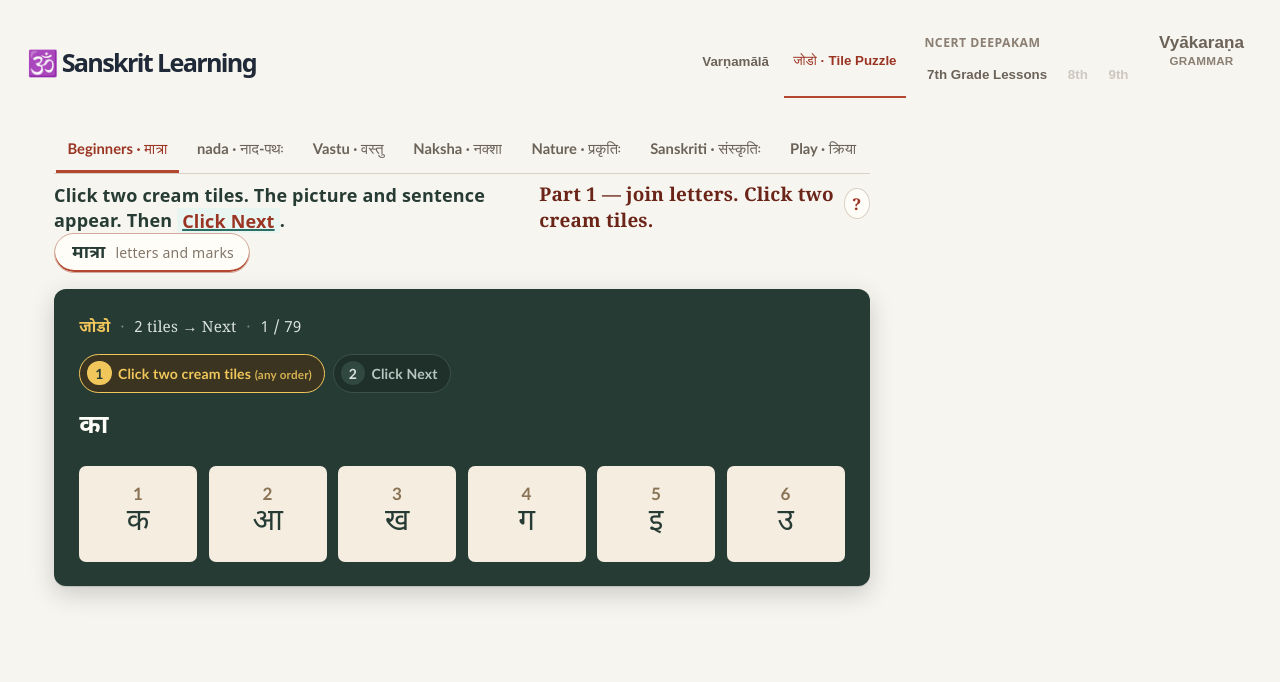
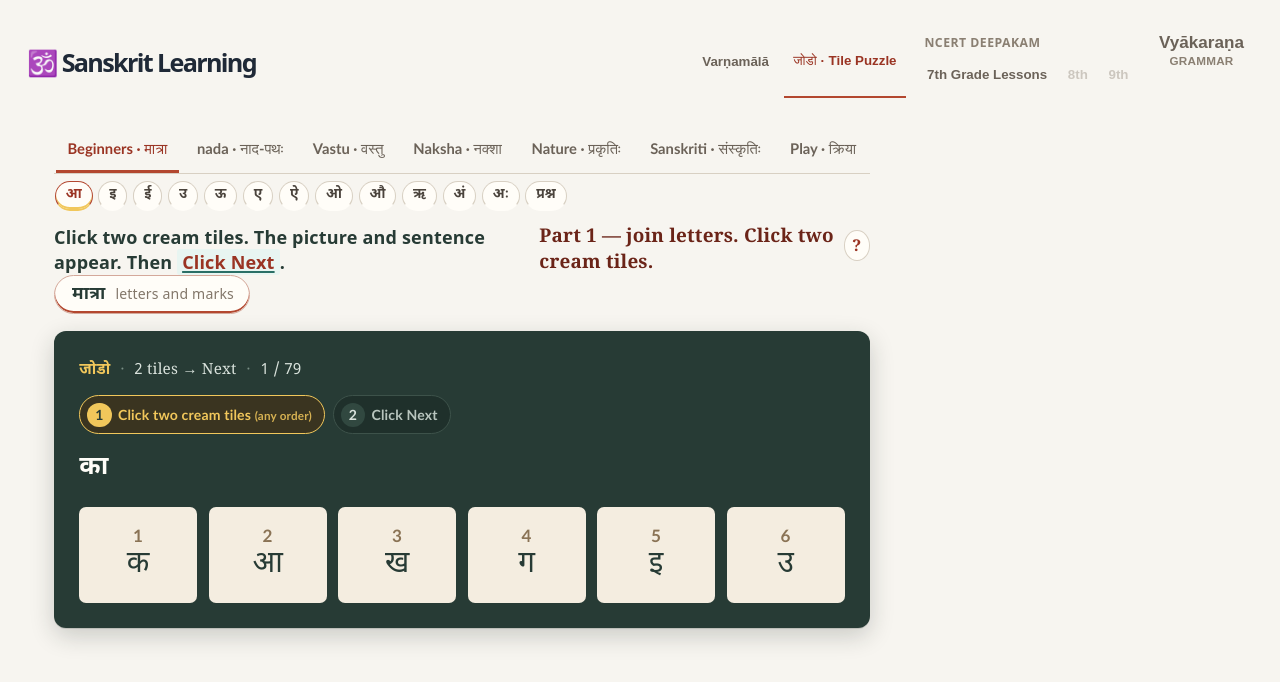
Before and after one commit to ashome16/sanskrit-teaching-web-app-from-beginner-to-advanced-, a React (Vite) app: page / in a window 1280 px wide. Both pictures are taken after a click on the button "जोडो · Tile Puzzle". Shown: the top 682 px of the page. Built offline with nearby package versions, Linux system fonts and the light colour scheme.

Commit message:
Add board section jump chips; restore nav view

```diff
--- a/src/components/Board.tsx
+++ b/src/components/Board.tsx
@@ -130,6 +130,103 @@ function emphasizeTipText(text: string): React.ReactNode {
   }
   if (last < text.length) nodes.push(text.slice(last));
   return nodes.length ? <>{nodes}</> : text;
+}
+
+
+/** Matra section chips for Beginners · मात्रा (scan for first matching target). */
+const MATRA_SECTION_DEFS: { label: string; exemplar: string; mark: string }[] = [
+  { label: 'आ', exemplar: 'का', mark: 'ा' },
+  { label: 'इ', exemplar: 'कि', mark: 'ि' },
+  { label: 'ई', exemplar: 'की', mark: 'ी' },
+  { label: 'उ', exemplar: 'कु', mark: 'ु' },
+  { label: 'ऊ', exemplar: 'कू', mark: 'ू' },
+  { label: 'ए', exemplar: 'के', mark: 'े' },
+  { label: 'ऐ', exemplar: 'कै', mark: 'ै' },
+  { label: 'ओ', exemplar: 'को', mark: 'ो' },
+  { label: 'औ', exemplar: 'कौ', mark: 'ौ' },
+  { label: 'ऋ', exemplar: 'कृ', mark: 'ृ' },
+  { label: 'अं', exemplar: 'कं', mark: 'ं' },
+  { label: 'अः', exemplar: 'कः', mark: 'ः' },
+];
+
+type BoardSectionChip = { id: string; label: string; start: number };
+
+function isPrashnaPuzzle(puzzle: BoardPuzzle): boolean {
+  if ((puzzle.phase || '').trim() === 'prashna') return true;
+  return false;
+}
+
+function findMatraSectionStart(puzzles: BoardPuzzle[], exemplar: string, mark: string): number {
+  const byExemplar = puzzles.findIndex((p) => {
+    if (isPrashnaPuzzle(p)) return false;
+    const t = (p.target || '').normalize('NFC');
+    return t === exemplar || t.startsWith(exemplar);
+  });
+  if (byExemplar >= 0) return byExemplar;
+  return puzzles.findIndex((p) => {
+    if (isPrashnaPuzzle(p)) return false;
+    return (p.target || '').normalize('NFC').includes(mark);
+  });
+}
+
+function findPrashnaSectionStart(puzzles: BoardPuzzle[]): number {
+  const byPhase = puzzles.findIndex((p) => (p.phase || '').trim() === 'prashna');
+  if (byPhase >= 0) return byPhase;
+  // First whole-word question row (target appears as a full cream tile).
+  return puzzles.findIndex((p) => {
+    const target = ((p.answer ?? p.target) || '').normalize('NFC');
+    if (!target) return false;
+    return p.tiles.some((tile) => cleanTile(tile).normalize('NFC') === target);
+  });
+}
+
+/** त-row: first target starting with त + matra (ता ति…) once that row exists. */
+function findTaRowStart(puzzles: BoardPuzzle[]): number {
+  return puzzles.findIndex((p) => {
+    if (isPrashnaPuzzle(p)) return false;
+    const t = (p.target || '').normalize('NFC');
+    return /^त[\u093E\u093F\u0940\u0941\u0942\u0943\u0947\u0948\u094B\u094C\u0902\u0903]/.test(t);
+  });
+}
+
+function buildMatraSectionChips(puzzles: BoardPuzzle[]): BoardSectionChip[] {
+  const chips: BoardSectionChip[] = [];
+  for (const def of MATRA_SECTION_DEFS) {
+    const start = findMatraSectionStart(puzzles, def.exemplar, def.mark);
+    if (start >= 0) chips.push({ id: def.label, label: def.label, start });
+  }
+  const taStart = findTaRowStart(puzzles);
+  if (taStart >= 0) chips.push({ id: 'त', label: 'त', start: taStart });
+  const prashnaStart = findPrashnaSectionStart(puzzles);
+  if (prashnaStart >= 0) chips.push({ id: 'प्रश्न', label: 'प्रश्न', start: prashnaStart });
+  return chips.sort((a, b) => a.start - b.start);
+}
+
+function buildNatureSectionChips(puzzles: BoardPuzzle[]): BoardSectionChip[] {
+  const defs: { id: string; label: string; match: (p: BoardPuzzle) => boolean }[] = [
+    { id: 'रिक्तम्', label: 'रिक्तम्', match: (p) => {
+      const ph = (p.phase || '').trim();
+      return ph !== 'learn' && ph !== 'match-meaning';
+    } },
+    { id: 'शिक्षा', label: 'शिक्षा', match: (p) => (p.phase || '').trim() === 'learn' },
+    { id: 'अर्थ', label: 'अर्थ', match: (p) => (p.phase || '').trim() === 'match-meaning' },
+  ];
+  const chips: BoardSectionChip[] = [];
+  for (const def of defs) {
+    const start = puzzles.findIndex(def.match);
+    if (start >= 0) chips.push({ id: def.id, label: def.label, start });
+  }
+  return chips;
+}
+
+function activeSectionChipId(chips: BoardSectionChip[], puzzleIndex: number): string | null {
+  if (!chips.length) return null;
+  let active = chips[0].id;
+  for (const chip of chips) {
+    if (puzzleIndex >= chip.start) active = chip.id;
+    else break;
+  }
+  return active;
 }
 
 const Board: React.FC = () => {
@@ -386,6 +483,21 @@ const Board: React.FC = () => {
     // goNext closes over puzzleIndex/activeShelf; listing those deps avoids stale advance / double-fire.
   }, [checked, isCorrect, puzzleIndex, activeShelf, activePuzzles.length, isLearnPhase]);
 
+  const sectionChips: BoardSectionChip[] =
+    activeShelf === 'prarambhah' ? buildMatraSectionChips(activePuzzles)
+      : activeShelf === 'prakrtih' ? buildNatureSectionChips(activePuzzles)
+        : [];
+  const activeChipId = activeSectionChipId(sectionChips, puzzleIndex);
+
+  const jumpToSection = (start: number) => {
+    if (start < 0 || !activePuzzles.length) return;
+    const clamped = Math.max(0, Math.min(start, activePuzzles.length - 1));
+    setPuzzleIndexByShelf((current) => ({ ...current, [activeShelf]: clamped }));
+    setChosen([]);
+    setChecked(false);
+    setWrongAttempt(false);
+  };
+
   const activeStep = (checked && isCorrect) ? 2 : 1;
   const graphicWord = ((activePuzzle?.answer ?? activePuzzle?.target ?? activePuzzle?.highlight) || '').normalize('NFC');
   const puzzleGraphic = graphicWord ? iconForExampleWord(graphicWord) : '✨';
@@ -393,9 +505,24 @@ const Board: React.FC = () => {
   return <main className="board-shell">
     <nav className="wing-nav" aria-label="Learning shelves">
       {shelfButtons.map((item) => (
-        <button key={item.id} className={activeShelf === item.id ? 'wing-button active' : 'wing-button'} onClick={() => chooseShelf(item.id)}>{item.label}</button>
+        <button key={item.id} type="button" className={activeShelf === item.id ? 'wing-button active' : 'wing-button'} onClick={() => chooseShelf(item.id)}>{item.label}</button>
       ))}
     </nav>
+
+    {sectionChips.length > 0 && (
+      <div className="board-sections" role="group" aria-label="Jump to section">
+        {sectionChips.map((chip) => (
+          <button
+            key={chip.id}
+            type="button"
+            className={activeChipId === chip.id ? 'board-section-chip active' : 'board-section-chip'}
+            onClick={() => jumpToSection(chip.start)}
+          >
+            {chip.label}
+          </button>
+        ))}
+      </div>
+    )}
 
     <div className="board-tip-row">
       <p className="board-tip">{isLearnPhase
--- a/src/components/Dashboard.tsx
+++ b/src/components/Dashboard.tsx
@@ -30,7 +30,11 @@ const Dashboard: React.FC = () => {
   });
   const [sentenceIndex, setSentenceIndex] = useState(0);
   const [wordSelection, setWordSelection] = useState<WordSelection | null>(null);
-  const [activeView, setActiveView] = useState<'board' | 'reader' | 'grammar'>('reader');
+  const [activeView, setActiveView] = useState<'board' | 'reader' | 'grammar'>(() => {
+    const saved = localStorage.getItem('school-active-view');
+    if (saved === 'board' || saved === 'reader' || saved === 'grammar') return saved;
+    return 'reader';
+  });
 
   useEffect(() => {
     localStorage.setItem('school-active-view', activeView);
--- a/src/styles/board.css
+++ b/src/styles/board.css
@@ -1,5 +1,15 @@
 .board-shell { padding: 0 1.5rem 2rem; text-align: left; }
-.wing-nav { display: flex; gap: .35rem; overflow-x: auto; border-bottom: 1px solid #d8d0c3; padding: 0 .1rem; }
+.wing-nav {
+  background: #f7f5f0;
+  border-bottom: 1px solid #d8d0c3;
+  display: flex;
+  gap: .35rem;
+  overflow-x: auto;
+  padding: 0 .1rem;
+  position: sticky;
+  top: 0;
+  z-index: 6;
+}
 .wing-button { border: 0; border-bottom: 3px solid transparent; background: none; color: #6b6258; cursor: pointer; padding: .8rem .65rem .65rem; font: 600 .82rem 'Trebuchet MS', sans-serif; white-space: nowrap; }
 .wing-button.active { border-bottom-color: #b3472f; color: #9a3423; }
 .board-tip { color: #273b35; font-size: 1rem; font-weight: 700; line-height: 1.4; margin: .5rem 0 0; }
@@ -200,3 +210,37 @@
 @media (max-width: 600px) {
   .learn-word { font-size: 2.1rem; }
 }
+
+/* Section jump chips under wing-nav (matra / Nature phases) */
+.board-sections {
+  display: flex;
+  flex-wrap: wrap;
+  gap: .28rem .32rem;
+  margin: .4rem 0 .1rem;
+  padding: 0 .05rem .15rem;
+}
+.board-section-chip {
+  background: #fffdf8;
+  border: 1px solid #d8d0c3;
+  border-bottom: 2px solid transparent;
+  border-radius: 999px;
+  color: #4a433c;
+  cursor: pointer;
+  font: 700 .78rem 'Noto Sans Devanagari', Georgia, serif;
+  line-height: 1.2;
+  padding: .28rem .55rem;
+  -webkit-tap-highlight-color: transparent;
+}
+.board-section-chip:hover {
+  border-color: #c4b8a8;
+  color: #273b35;
+}
+.board-section-chip.active {
+  border-color: #b3472f;
+  border-bottom-color: #f1c75b;
+  color: #9a3423;
+  box-shadow: inset 0 -2px 0 #f1c75b;
+}
+@media (max-width: 600px) {
+  .board-section-chip { font-size: .72rem; padding: .26rem .48rem; }
+}
```
